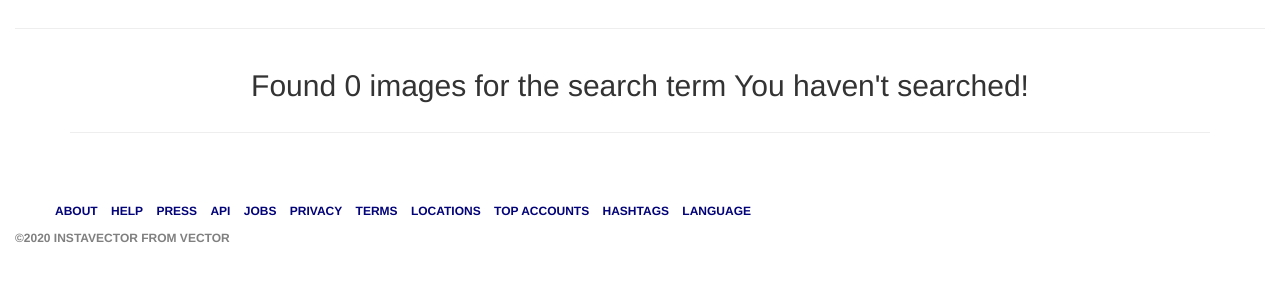
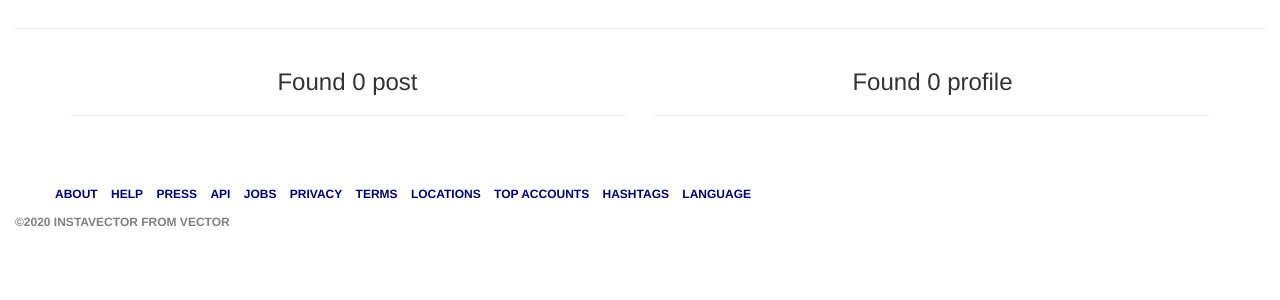
Before and after one commit to Vector254/instavector, a Django app: page /search/ in a window 1280 px wide. Shown: the part 52-352 px from the top of the page. Run offline with Django 3.2, Linux system fonts and the light colour scheme; some libraries are stand-ins or nearby versions.

Commit message:
search profiles

```diff
--- a/instavector/models.py
+++ b/instavector/models.py
@@ -53,6 +53,11 @@ class Profile(models.Model):
     bio = models.TextField(max_length=500, default="My Bio", blank=True)
     following = models.ManyToManyField(User, related_name='following', blank=True)
 
+    @classmethod
+    def search_by_name(cls, search_term):
+        profiles = cls.objects.filter(name__username__icontains=search_term)
+        return profiles
+
     def profile_posts(self):
         return self.image_set.all()
 
--- a/instavector/templates/search.html
+++ b/instavector/templates/search.html
@@ -14,29 +14,25 @@ margin: 10px;
 }
 .pic{
     width: 100%;
-    height: 100%;
+    height: 200px;
 }
 </style>
 
 <div class="container">
 
-    <div class="row text-center">
-      {% if images%}
-        <h2>Found {{ images|length }} of searched term {{message}}</h2>
-      {% else %}
-        <h2> Found 0 images for the search term {{message}}</h2>
-      {% endif %}
-
-    </div>
-    <hr>
 
     <div class="row results">
+      <div class="col-md-6">
+      {% if images%}
+        <h3>Found {{ images|length }} post{{ images|length|pluralize }} </h3>
+      {% else %}
+        <h3> Found 0 post</h3>
+      {% endif %}
+        <hr>
+      {% for image in images %}
+      <!-- displaying post results -->
 
-      {% for image in images %}
-      <!-- displaying News articles -->
-
-          <div class="card col-md-4">
-              <div class="card-header"><h2>{{image.caption}}</h2></div>
+          <div class="card col-md-5">
             <div class="card-body">
              <a href="{% url 'detail' image.id %}"><img class="pic" src="{{image.image.url}}"  alt="Image"></a>
 
@@ -45,7 +41,33 @@ margin: 10px;
           </div>
 
       </div>
-    {% endfor %}
+      {% endfor %}
+      </div>
+
+      <div class="col-md-6">
+
+      {% if profiles%}
+          <h3>Found {{ profiles|length }} profile{{ profiles|length|pluralize }}</h3>
+        {% else %}
+          <h3> Found 0 profile</h3>
+        {% endif %}
+        <hr>
+      {% for profile in profiles %}
+      <!-- displaying profile results -->
+
+        <div class="card col-md-5">
+            <div class="card-header"><h2>{{profile.name}}</h2></div>
+          <div class="card-body">
+           <a href="{% url 'profile-detail-view' profile.id %}"><img class="pic" src="{{profile.profile_picture.url}}"  alt="Image"></a>
+
+
+
+        </div>
+
     </div>
+  {% endfor %}
+  </div>
+  </div>
+
     </div>
     {% endblock %}
--- a/instavector/views.py
+++ b/instavector/views.py
@@ -186,9 +186,16 @@ def search_results(request):
     if 'query' in request.GET and request.GET["query"]:
         search_term = request.GET.get("query")
         searched_images = Image.search_by_name(search_term)
+        searched_profiles = Profile.search_by_name(search_term)
         message = f"{search_term}"
 
-        return render(request, 'search.html',{"message":message,"images": searched_images})
+        params = {
+        "images": searched_images,
+        "message":message,
+        'profiles':searched_profiles,
+    }
+
+        return render(request, 'search.html',params)
 
     else:
         message = "You haven't searched!"
```
